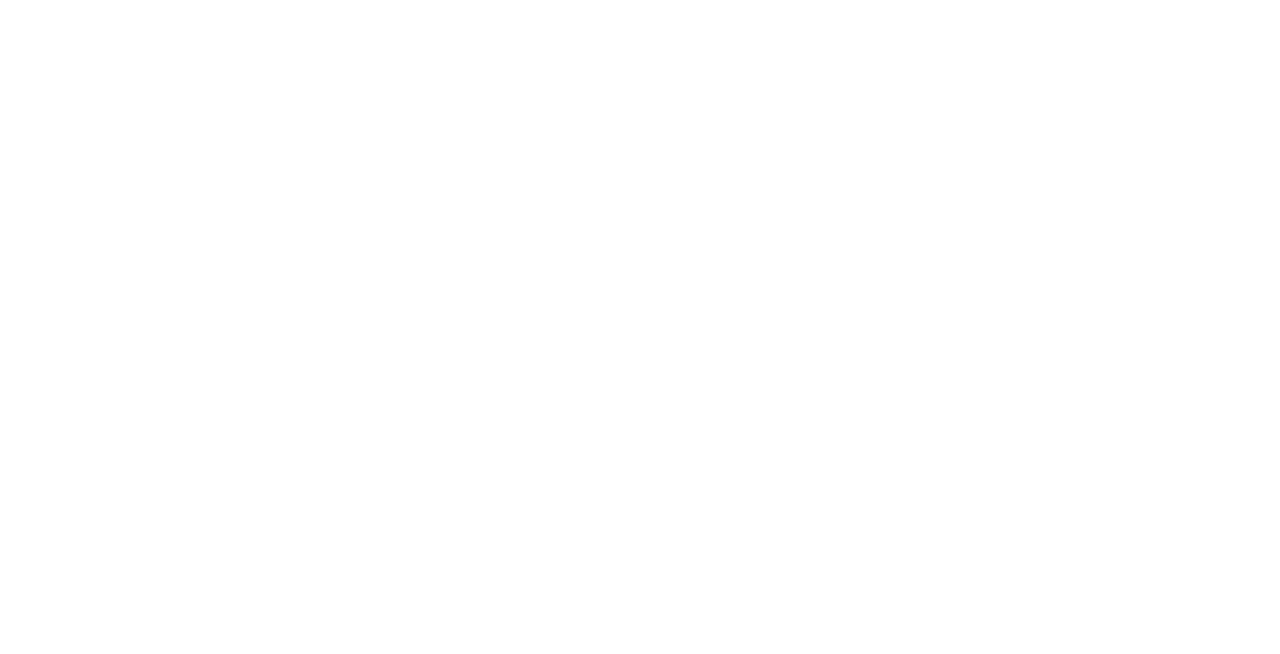
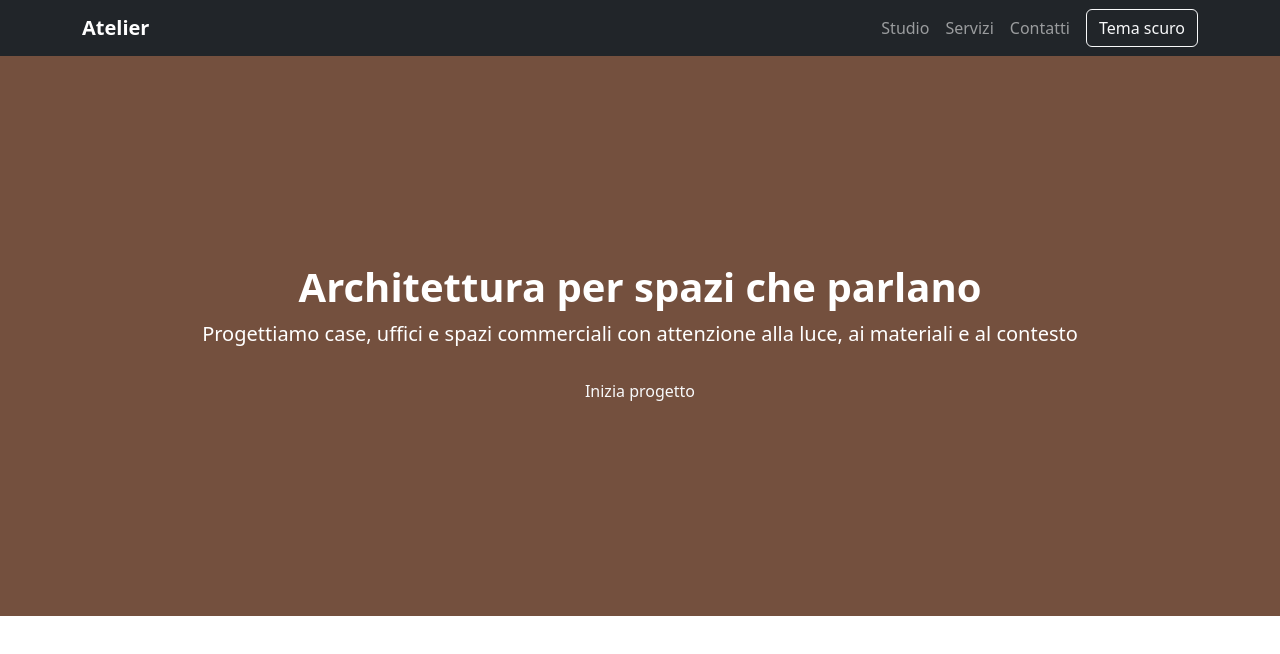
Before and after one commit to gb996/progetto-settimana-6, a plain HTML site: page index.html in a window 1280 px wide. Drawn offline with nearby package versions, Linux system fonts and the light colour scheme.

Commit message:
header + nav

```diff
--- a/assets/css/style.css
+++ b/assets/css/style.css
@@ -0,0 +1,11 @@
+#studio{
+background-color:  hsl(20, 30%, 35%);
+
+button{
+    width: 200px;
+}
+button:hover{
+    background-color: hsl(20, 30%, 27%) ;
+    color: white;
+}
+}
--- a/index.html
+++ b/index.html
@@ -12,10 +12,44 @@
 
     <header>
       <!-- Navbar Bootstrap (navbar-expand-md, sticky in cima) -->
+        <nav class="navbar navbar-expand-md bg-dark navbar-dark sticky-top">
+      <div class="container">
+
+        <a class="navbar-brand fw-bold" href="#">Atelier</a>
+
+        <button class="navbar-toggler" type="button"
+                data-bs-toggle="collapse"
+                data-bs-target="#nav-menu"
+                aria-controls="nav-menu" aria-expanded="false"
+                aria-label="Apri menu">
+          <span class="navbar-toggler-icon"></span>
+        </button>
+
+        <div class="collapse navbar-collapse" id="nav-menu">
+          <ul class="navbar-nav ms-auto">
+            <li class="nav-item"><a class="nav-link" href="#prodotti">Studio</a></li>
+            <li class="nav-item"><a class="nav-link" href="#">Servizi</a></li>
+            <li class="nav-item"><a class="nav-link" href="#">Contatti</a></li>
+          </ul>
+          <button id="toggle-tema" type="button" class="btn btn-outline-light ms-md-2 mt-2 mt-md-0">Tema scuro</button>
+        </div>
+
+      </div>
+    </nav>
     </header>
 
     <section id="studio">
       <!-- Hero: titolo grande, sottotitolo, CTA. Sfondo brand. min-height 80vh -->
+<div class="text-white text-center d-flex flex-column justify-content-center gap-4 " style="height: 70vh;">
+            <div class="container">
+              <h1 class="fs-1 fw-bold mb-2">Architettura per spazi che parlano</h1>
+              <p class="fs-5 m-0">Progettiamo case, uffici e spazi commerciali con attenzione alla luce, ai materiali e al contesto</p>
+            </div>
+            <div>
+            <button type="button" class="btn btn-outline-light border-0">Inizia progetto</button>
+            </div>
+          </div>
+
     </section>
 
     <section id="servizi">
```
